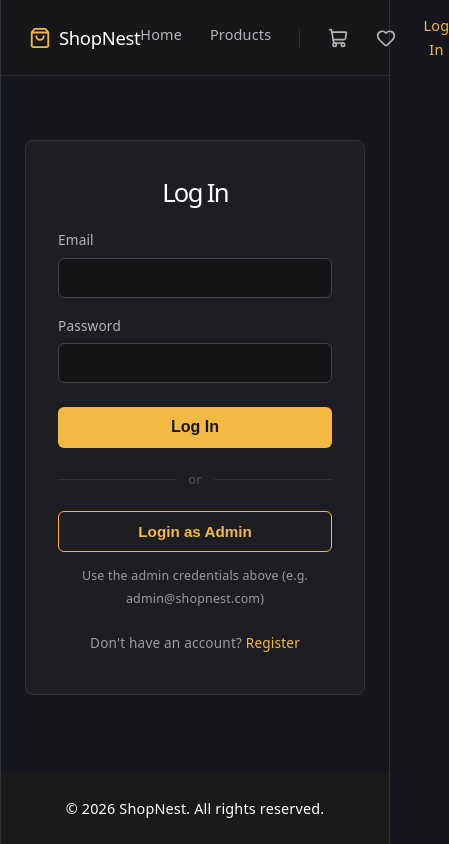
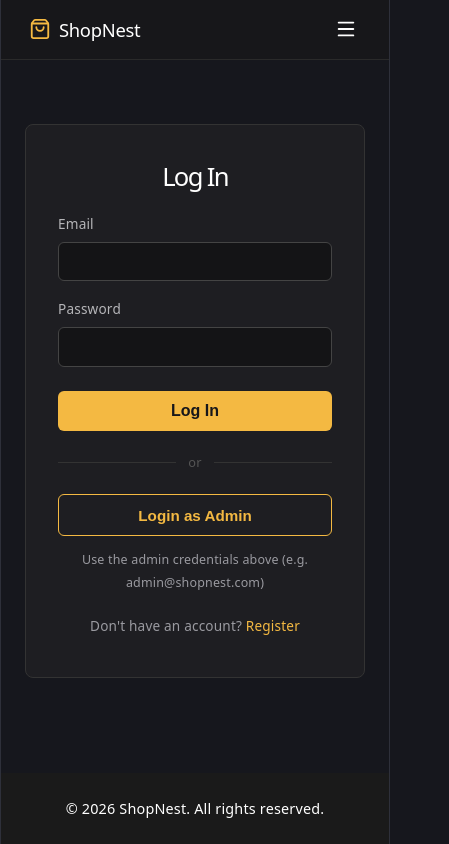
Before and after one commit to sarang-priani/shopnest, a React (Vite) app in the folder shopnest-frontend/: page /login in a window 390 px wide. Shown: the whole page, 449 px wide, since content can reach past the window. Built offline with nearby package versions, Linux system fonts and the light colour scheme; no server answers.

Commit message:
Add responsive mobile menu to navbar

```diff
--- a/shopnest-frontend/src/components/Navbar.jsx
+++ b/shopnest-frontend/src/components/Navbar.jsx
@@ -1,6 +1,6 @@
 import { useState, useRef, useEffect } from 'react';
 import { Link, useLocation, useNavigate } from 'react-router-dom';
-import { ShoppingBag, ShoppingCart, Heart, User, LogOut, Package, ChevronDown, Shield } from 'lucide-react';
+import { ShoppingBag, ShoppingCart, Heart, User, LogOut, Package, ChevronDown, Shield, Menu, X } from 'lucide-react';
 import styles from './Navbar.module.css';
 import { useAuth } from '../context/AuthContext';
 import { useCart } from '../context/CartContext';
@@ -25,6 +25,10 @@ function Navbar() {
     return () => document.removeEventListener('mousedown', handleClickOutside);
   }, []);
 
+  useEffect(() => {
+    setMenuOpen(false);
+  }, [location.pathname]);
+
   const handleLogout = () => {
     logout();
     setMenuOpen(false);
@@ -38,7 +42,16 @@ function Navbar() {
         ShopNest
       </Link>
 
-      <div className={styles.links}>
+      <button
+        className={styles.hamburger}
+        onClick={() => setMenuOpen(!menuOpen)}
+        aria-label="Toggle menu"
+        aria-expanded={menuOpen}
+      >
+        {menuOpen ? <X size={22} /> : <Menu size={22} />}
+      </button>
+
+      <div className={`${styles.links} ${menuOpen ? styles.show : ''}`} onClick={() => setMenuOpen(false)}>
         <Link
           to="/"
           className={`${styles.link} ${location.pathname === '/' ? styles.active : ''}`}
--- a/shopnest-frontend/src/components/Navbar.module.css
+++ b/shopnest-frontend/src/components/Navbar.module.css
@@ -1,4 +1,5 @@
 .navbar {
+  position: relative;
   display: flex;
   justify-content: space-between;
   align-items: center;
@@ -183,3 +184,69 @@
 .loginLink:hover {
   color: #ffc95c;
 }
+
+.hamburger {
+  display: none;
+  background: none;
+  border: none;
+  color: white;
+  cursor: pointer;
+  padding: 4px;
+}
+
+@media (max-width: 860px) {
+  .hamburger {
+    display: flex;
+    align-items: center;
+    justify-content: center;
+    z-index: 110;
+  }
+
+  .links {
+    position: absolute;
+    top: 100%;
+    left: 0;
+    right: 0;
+    flex-direction: column;
+    align-items: flex-start;
+    gap: 0;
+    background-color: #17171a;
+    border-bottom: 1px solid #2a2a2a;
+    padding: 0.5rem 1.75rem 1rem;
+    display: none;
+  }
+
+  .links.show {
+    display: flex;
+  }
+
+  .link,
+  .cartLink,
+  .wishlistLink,
+  .loginLink,
+  .userTrigger {
+    width: 100%;
+    padding: 0.8rem 0;
+  }
+
+  .divider {
+    display: none;
+  }
+
+  .cartLink,
+  .wishlistLink {
+    justify-content: flex-start;
+    gap: 8px;
+    color: #b5b5b8;
+  }
+
+  .userMenu {
+    width: 100%;
+  }
+
+  .dropdown {
+    position: static;
+    min-width: 100%;
+    margin-top: 4px;
+  }
+}
```
